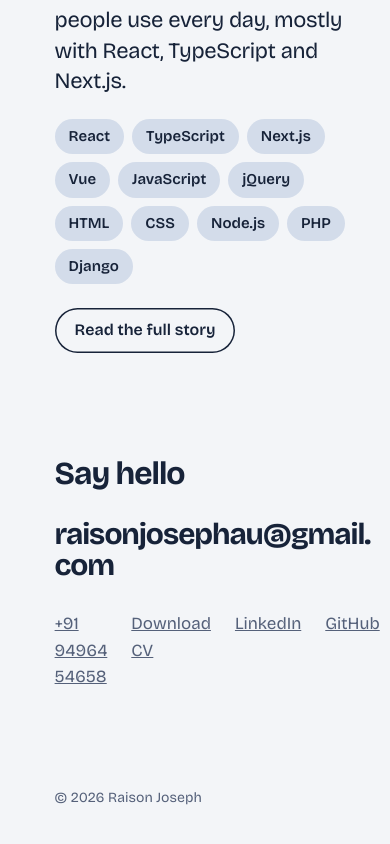
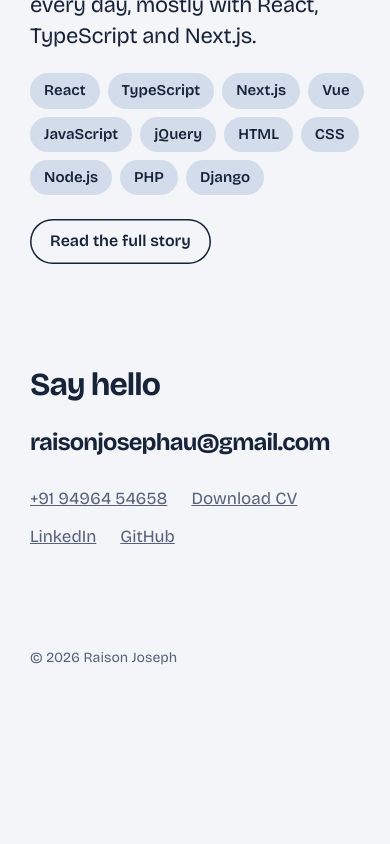
Before and after one commit to raisonjoseph/portfolio, a React (Vite) app: page / in a window 390 px wide. Shown: the part 5283-6127 px from the top of the page. After the commit the page ends 5991 px from the top, so only its background shows below. Built offline with nearby package versions, Linux system fonts and the light colour scheme.

Commit message:
Mobile: email on one line, contact links wrap cleanly, margin line closer to edge

```diff
--- a/src/v1/v1.css
+++ b/src/v1/v1.css
@@ -307,15 +307,17 @@ a { color: inherit; }
 /* ---------- Contact ---------- */
 .contact-big {
   display: inline-block;
-  font-size: clamp(30px, 6vw, 72px);
+  /* sized so the whole address fits on one line on phones */
+  font-size: clamp(19px, 6.1vw, 72px);
   font-weight: 700;
   letter-spacing: -0.035em;
   line-height: 1.05;
   text-decoration: none;
-  overflow-wrap: anywhere;
+  white-space: nowrap;
 }
 .contact-big:hover { color: var(--margin); }
-.contact-links { display: flex; gap: 24px; margin-top: 28px; color: var(--ink-soft); }
+.contact-links { display: flex; flex-wrap: wrap; gap: 12px 24px; margin-top: 28px; color: var(--ink-soft); }
+.contact-links a { white-space: nowrap; }
 
 .footer { padding: 80px 0 40px; font-size: 14px; color: var(--ink-soft); }
 
@@ -627,3 +629,8 @@ a { color: inherit; }
   .about-wrap { grid-template-columns: 1fr; gap: 32px; }
   .photo { width: 220px; order: -1; }
 }
+
+/* Phones: red margin line closer to the edge, giving content more room */
+@media (max-width: 640px) {
+  :root { --margin-x: 12px; --gutter: 18px; }
+}
```
